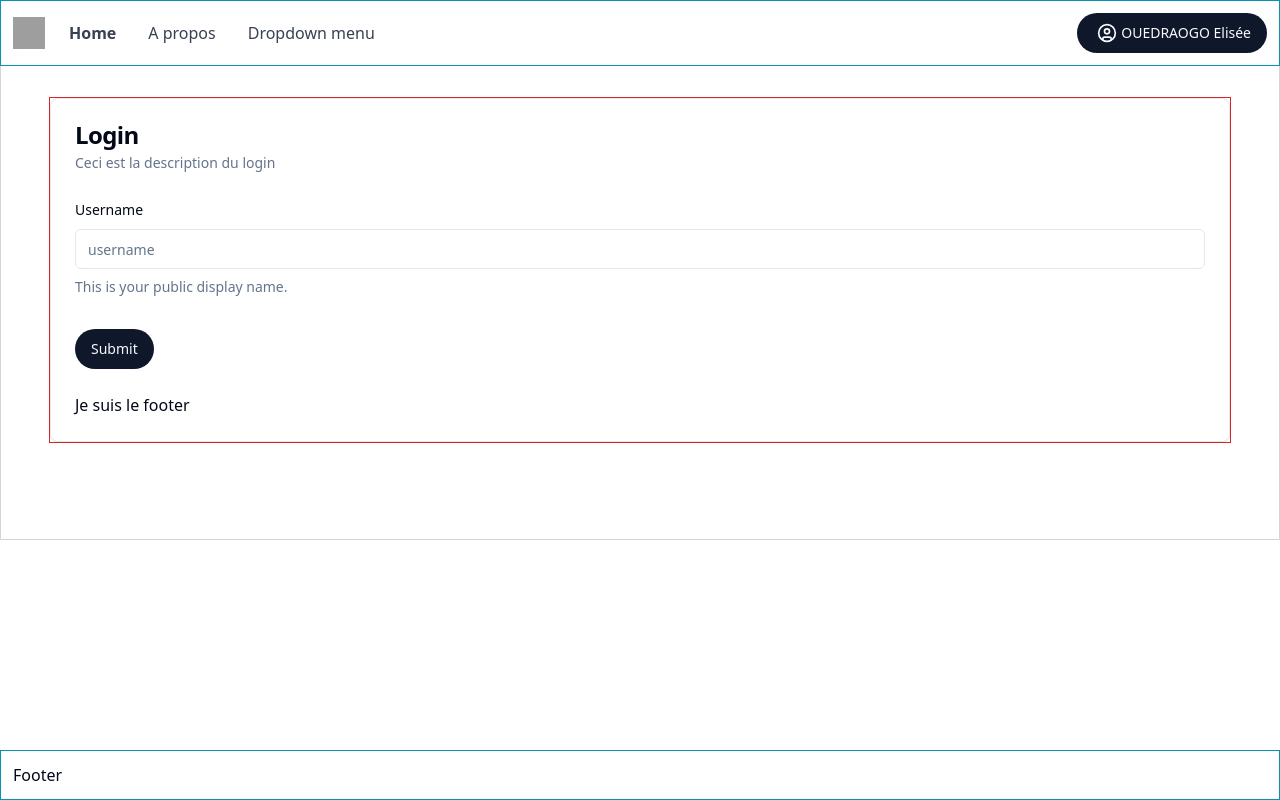
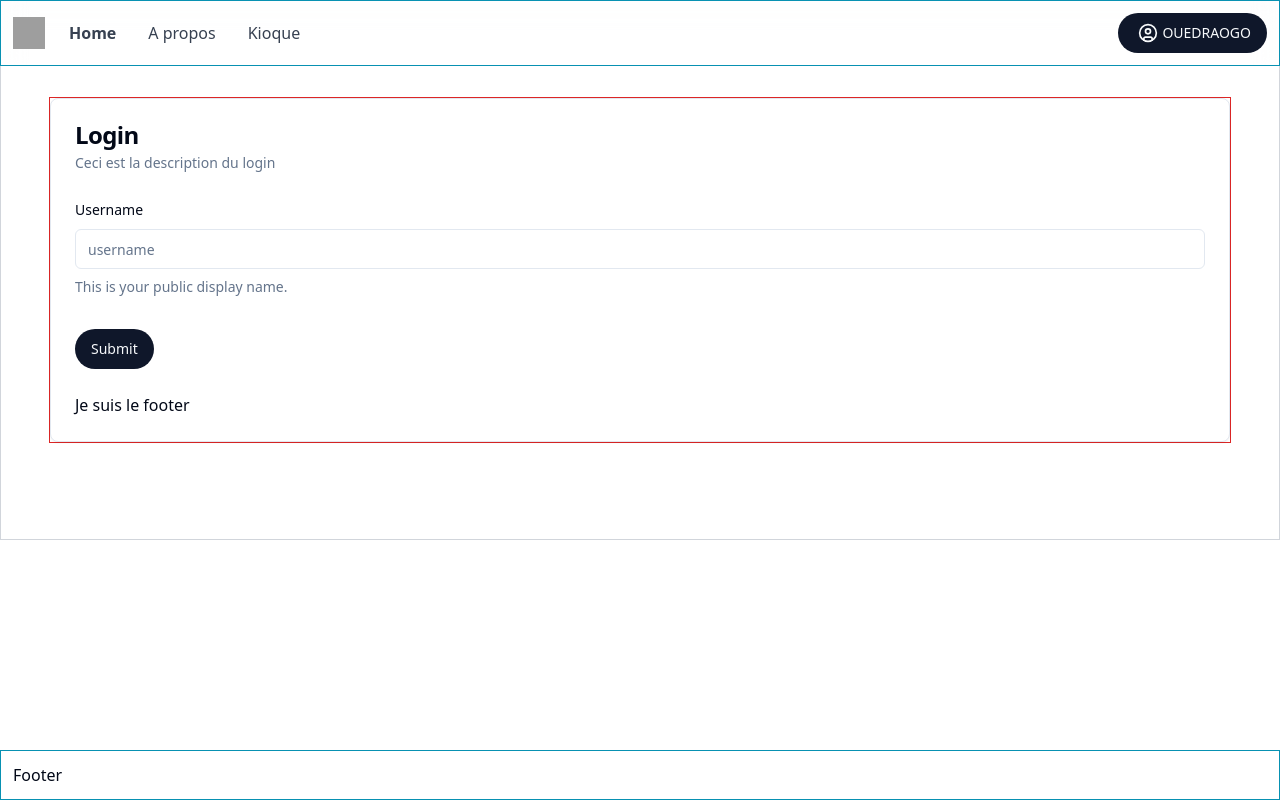
Before and after one commit to wendkoagenda/stachTest, a React (Vite) app: page / in a window 1280 px wide. Built offline with nearby package versions, Linux system fonts and the light colour scheme; grey boxes are pictures that could not be loaded.

Commit message:
AJustement du header

```diff
--- a/src/components/commons/Header.tsx
+++ b/src/components/commons/Header.tsx
@@ -4,29 +4,33 @@ import {
   TooltipProvider,
   TooltipTrigger,
 } from "@/components/ui/tooltip";
-import { useState } from "react";
+import { useEffect, useRef, useState } from "react";
 import { Link } from "react-router-dom";
 import Dropdown from "../custom/Dropdown";
 import UserDropdown from "../custom/UserDropdown";
-import { Button } from "../ui/button";
-import { CircleUser } from "lucide-react";
 
 export default function Header() {
   const [isMenuOpen, setIsMenuOpen] = useState(false);
-  const [isUserDropdownOpen, setIsUserDropdownOpen] = useState(false);
-  const [isOpen, setIsOpen] = useState(false);
+  const menuRef = useRef<HTMLDivElement>(null);
 
   const toggleMenu = () => {
     setIsMenuOpen(!isMenuOpen);
   };
 
-  const toggleUserDropdown = () => {
-    setIsUserDropdownOpen(!isUserDropdownOpen);
+  const handleClickOutside = (event: MouseEvent) => {
+    // eslint-disable-next-line @typescript-eslint/no-explicit-any
+    if (menuRef.current && !(menuRef.current as any).contains(event.target)) {
+      setIsMenuOpen(false);
+    }
   };
 
-  const toggleDropdown = () => {
-    setIsOpen(!isOpen);
-  };
+  useEffect(() => {
+    document.addEventListener("mousedown", handleClickOutside);
+    return () => {
+      document.removeEventListener("mousedown", handleClickOutside);
+    };
+  }, []);
+
   return (
     <>
       <div className="flex fixed w-full h-auto p-3 justify-between border border-cyan-600 backdrop-blur-lg filter ">
@@ -62,7 +66,7 @@ export default function Header() {
               </Tooltip>
             </TooltipProvider>
             <div>
-              <Dropdown open={isOpen}>
+              <Dropdown title="Kioque">
                 <a
                   href="#"
                   className="block px-4 py-2 text-sm text-gray-700 hover:bg-gray-100"
@@ -70,19 +74,13 @@ export default function Header() {
                   Option 1
                 </a>
               </Dropdown>
-              <button
-                className="text-gray-700 hover:font-bold"
-                onClick={toggleDropdown}
-              >
-                Dropdown menu
-              </button>
             </div>
           </div>
         </div>
         <div className="flex items-center">
           <div className="hidden sm:block">
             <div>
-              <UserDropdown open={isUserDropdownOpen}>
+              <UserDropdown title="OUEDRAOGO">
                 <>
                   <a
                     href="#"
@@ -98,9 +96,6 @@ export default function Header() {
                   </a>
                 </>
               </UserDropdown>
-              <Button className="rounded-full" onClick={toggleUserDropdown}>
-                <CircleUser size={20} className="m-1" /> OUEDRAOGO Elisée
-              </Button>
             </div>
           </div>
           <div className="-mr-2 flex md:hidden">
@@ -128,7 +123,10 @@ export default function Header() {
               isMenuOpen ? "block" : "hidden"
             }`}
           >
-            <div className="flex flex-col border border-red-900 bg-slate-200 backdrop-blur-lg filter px-4 py-4">
+            <div
+              className="flex flex-col border border-red-900 bg-slate-200 backdrop-blur-lg filter px-4 py-4"
+              ref={menuRef}
+            >
               <div className="mb-2">
                 <TooltipProvider>
                   <Tooltip>
@@ -160,7 +158,7 @@ export default function Header() {
                 </TooltipProvider>
               </div>
               <div className="mb-2">
-                <Dropdown open={isOpen}>
+                <Dropdown title="Kioque">
                   <a
                     href="#"
                     className="block px-4 py-2 text-sm text-gray-700 hover:bg-gray-100"
@@ -168,15 +166,9 @@ export default function Header() {
                     Option 1
                   </a>
                 </Dropdown>
-                <button
-                  className="text-gray-700 hover:font-bold"
-                  onClick={toggleDropdown}
-                >
-                  Dropdown menu
-                </button>
               </div>
               <div>
-                <Dropdown open={isUserDropdownOpen}>
+                <Dropdown title="OUEDRAOGO">
                   <>
                     <a
                       href="#"
@@ -188,11 +180,10 @@ export default function Header() {
                       href="#"
                       className="block px-4 py-2 text-sm text-gray-700 hover:bg-gray-100"
                     >
-                      Me deconnecter
+                      Me déconnecter
                     </a>
                   </>
                 </Dropdown>
-                <button onClick={toggleUserDropdown}>OUEDRAOGO Elisée</button>
               </div>
             </div>
           </div>
--- a/src/components/custom/Dropdown.tsx
+++ b/src/components/custom/Dropdown.tsx
@@ -1,15 +1,49 @@
-import React from "react";
+import React, { useState, useEffect, useRef } from "react";
 
 interface DropdownProps {
-  open: boolean;
-  children: React.ReactElement; // Ajout de la propriété children dans DropdownProps
+  children: React.ReactElement;
+  title: string;
 }
 
-const Dropdown: React.FC<DropdownProps> = ({ children, open }) => {
+const Dropdown: React.FC<DropdownProps> = ({ children, title }) => {
+  const [isOpen, setIsOpen] = useState(false);
+  const dropdownRef = useRef<HTMLDivElement>(null);
+
+  const toggleDropdown = () => {
+    setIsOpen(!isOpen);
+  };
+
+  const handleClickOutside = (event: MouseEvent) => {
+    if (
+      dropdownRef.current &&
+      !dropdownRef.current.contains(event.target as Node)
+    ) {
+      setIsOpen(false);
+    }
+  };
+
+  useEffect(() => {
+    if (isOpen) {
+      document.addEventListener("mousedown", handleClickOutside);
+    } else {
+      document.removeEventListener("mousedown", handleClickOutside);
+    }
+
+    return () => {
+      document.removeEventListener("mousedown", handleClickOutside);
+    };
+  }, [isOpen]);
+
   return (
-    <div className="relative">
-      {open && (
-        <div className=" absolute top-0 left-0  z-10 right-0 w-56 py-2 mt-6 shadow-md bg-white rounded-md">
+    <div className="relative" ref={dropdownRef}>
+      <button
+        className="text-gray-700 hover:font-bold"
+        onClick={toggleDropdown}
+      >
+        {title}
+      </button>
+      {isOpen && (
+        <div className="absolute top-0 left-0 z-10 right-0 w-56 py-2 mt-6 shadow-md bg-white rounded-md">
           {children}
         </div>
       )}
--- a/src/components/custom/UserDropdown.tsx
+++ b/src/components/custom/UserDropdown.tsx
@@ -1,15 +1,48 @@
-import React from "react";
+import React, { useState, useEffect, useRef } from "react";
+import { Button } from "../ui/button";
+import { CircleUser } from "lucide-react";
 
-interface UserDropdownProps {
-  open: boolean;
-  children: React.ReactElement; // Ajout de la propriété children dans DropdownProps
+interface DropdownProps {
+  children: React.ReactElement;
+  title: string;
 }
 
-const UserDropdown: React.FC<UserDropdownProps> = ({ children, open }) => {
+const UserDropdown: React.FC<DropdownProps> = ({ children, title }) => {
+  const [isOpen, setIsOpen] = useState(false);
+  const dropdownRef = useRef<HTMLDivElement>(null);
+
+  const toggleDropdown = () => {
+    setIsOpen(!isOpen);
+  };
+
+  const handleClickOutside = (event: MouseEvent) => {
+    if (
+      dropdownRef.current &&
+      !dropdownRef.current.contains(event.target as Node)
+    ) {
+      setIsOpen(false);
+    }
+  };
+
+  useEffect(() => {
+    if (isOpen) {
+      document.addEventListener("mousedown", handleClickOutside);
+    } else {
+      document.removeEventListener("mousedown", handleClickOutside);
+    }
+
+    return () => {
+      document.removeEventListener("mousedown", handleClickOutside);
+    };
+  }, [isOpen]);
+
   return (
-    <div className="relative">
-      {open && (
-        <div className=" absolute top-5 z-10 right-0 w-56 py-2 mt-6 shadow-md bg-white rounded-md">
+    <div className="relative" ref={dropdownRef}>
+      <Button className="rounded-full" onClick={toggleDropdown}>
+        <CircleUser size={20} className="m-1" /> {title}
+      </Button>
+      {isOpen && (
+        <div className="absolute top-0 left-0 z-10 right-0 w-56 py-2 mt-6 shadow-md bg-white rounded-md">
           {children}
         </div>
       )}
```
